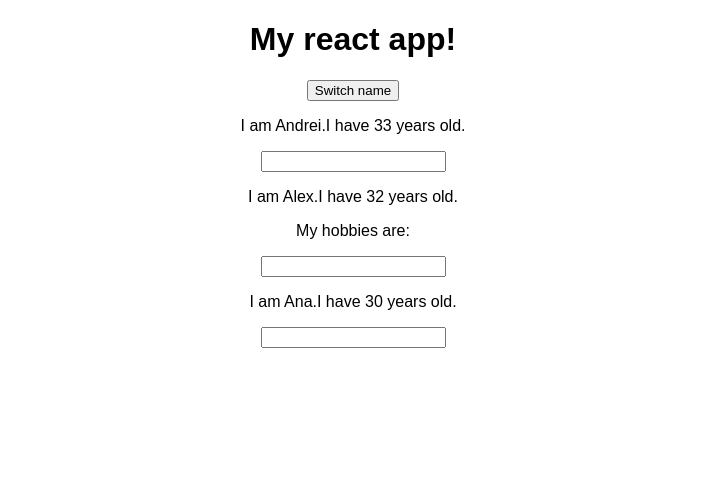
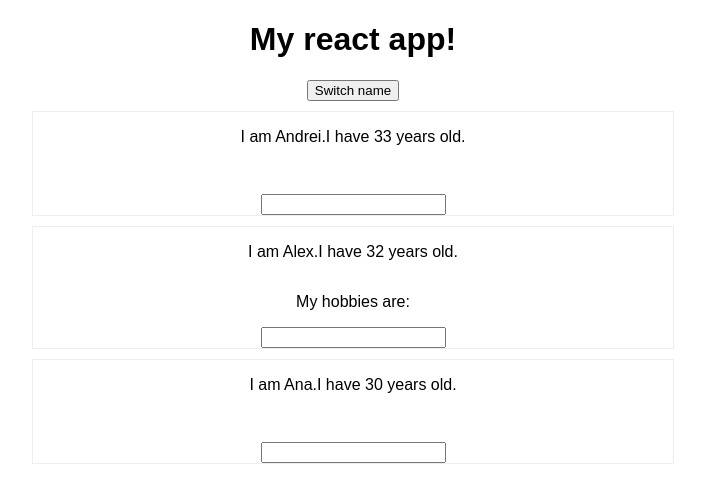
Before and after one commit to andreigugy30/React-training, a React (Create React App) app: page / in a window 1280 px wide. Shown: the top 502 px of the page, without its empty margins (287-992 px from the left). Built offline with nearby package versions, Linux system fonts and the light colour scheme.

Commit message:
Add some style to Person component

```diff
--- /dev/null
+++ b/src/Person/Person.css
@@ -0,0 +1,10 @@
+.Person {
+  display: flex;
+  flex-direction: column;
+  border: 1px solid #eee;
+  width: 50%;
+  align-items: center;
+  justify-content: center;
+  align-content: center;
+  margin: 10px auto;
+}
--- a/src/Person/Person.js
+++ b/src/Person/Person.js
@@ -1,8 +1,9 @@
 import React from "react";
+import "./Person.css";
 
 const person = props => {
   return (
-    <div>
+    <div className="Person">
       <p>
         I am {props.name}.I have {props.age} years old.
       </p>
```
